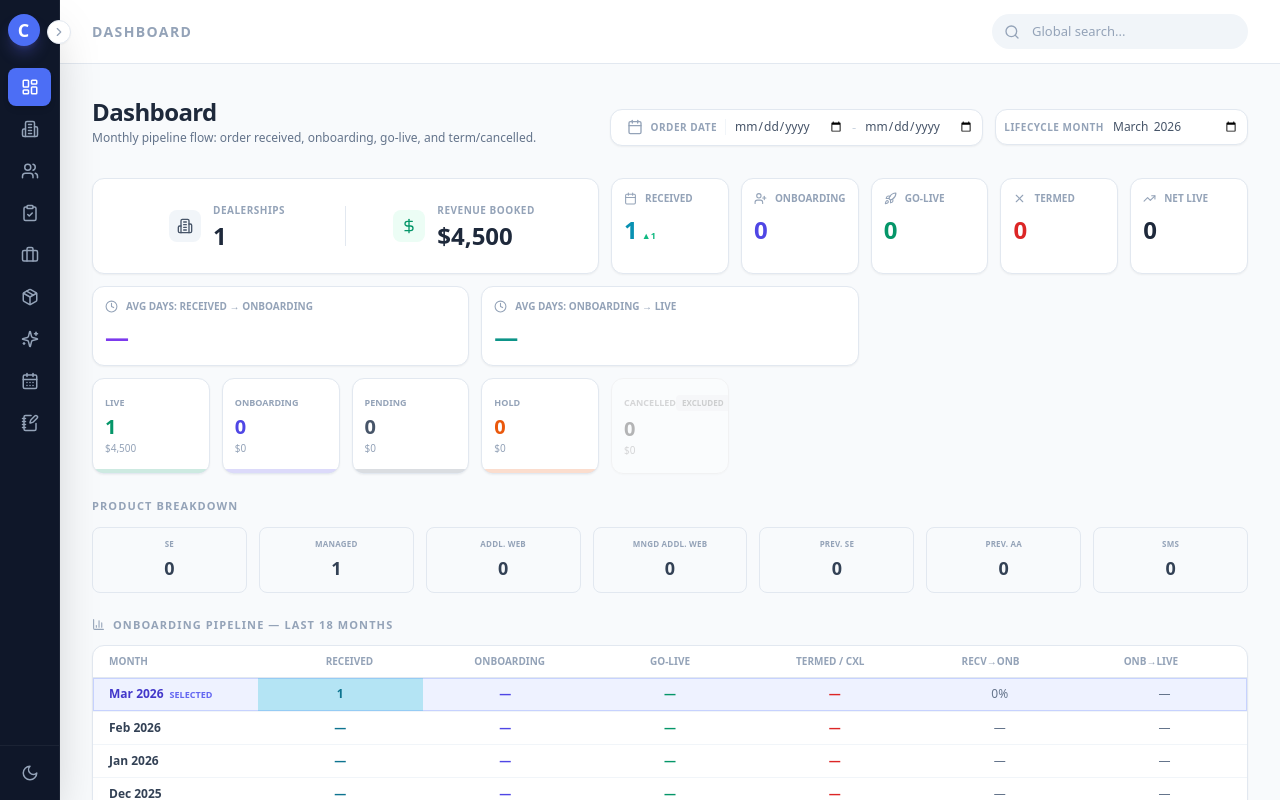
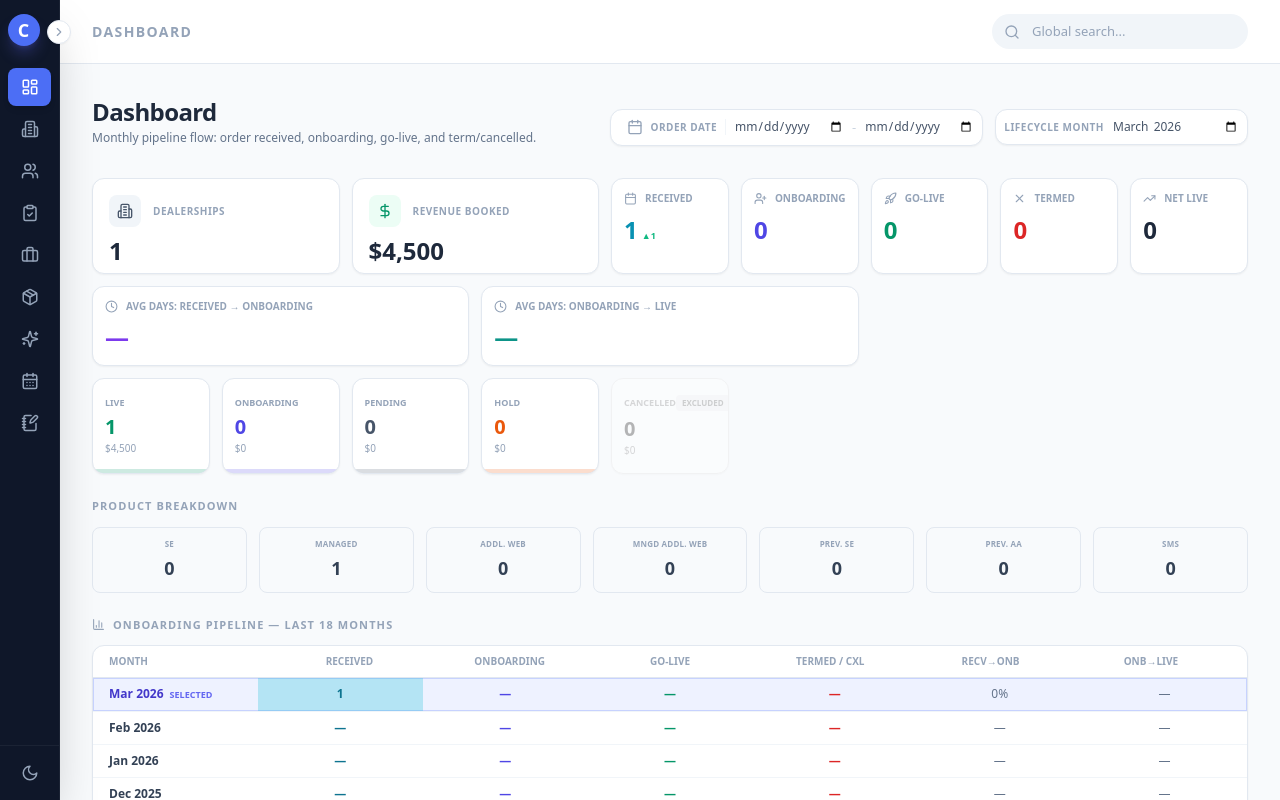
Before and after one commit to wallacejs2/DUBS, a React (Vite) app: page / in a window 1280 px wide. Shown: the top 800 px of the page. Built offline with nearby package versions, Linux system fonts and the light colour scheme.

Commit message:
Split dealership count and revenue booked into two separate cards
https://claude.ai/code/session_01Xj2YQZuyaFTPJmZJy82v7z

```diff
--- a/pages/DashboardPage.tsx
+++ b/pages/DashboardPage.tsx
@@ -375,26 +375,24 @@ const DashboardPage: React.FC<DashboardPageProps> = ({ onNavigateToDealerships }
 
       {/* Top metric cards */}
       <div className="grid grid-cols-2 md:grid-cols-4 xl:grid-cols-9 gap-3 mb-3">
-        <div className="col-span-2 md:col-span-4 xl:col-span-4 bg-white dark:bg-slate-900 p-4 rounded-xl border border-slate-200 dark:border-slate-800 shadow-sm flex items-center h-24 transition-colors">
-          <div className="flex-1 flex items-center justify-center gap-3">
+        <div className="col-span-1 md:col-span-2 xl:col-span-2 bg-white dark:bg-slate-900 p-4 rounded-xl border border-slate-200 dark:border-slate-800 shadow-sm flex flex-col justify-between h-24 transition-colors">
+          <div className="flex items-center gap-3 mb-2">
             <div className="p-2 bg-slate-100 dark:bg-slate-800 rounded-lg text-slate-600 dark:text-slate-300">
               <Building2 size={16} />
             </div>
-            <div>
-              <span className="text-[10px] font-bold text-slate-400 dark:text-slate-500 uppercase tracking-wider">Dealerships</span>
-              <div className="text-2xl font-extrabold text-slate-800 dark:text-slate-100">{dashboardMetrics.totalDealershipsCount}</div>
-            </div>
+            <span className="text-[10px] font-bold text-slate-400 dark:text-slate-500 uppercase tracking-wider">Dealerships</span>
           </div>
-          <div className="h-10 w-px bg-slate-200 dark:bg-slate-700"></div>
-          <div className="flex-1 flex items-center justify-center gap-3">
+          <div className="text-2xl font-extrabold text-slate-800 dark:text-slate-100">{dashboardMetrics.totalDealershipsCount}</div>
+        </div>
+
+        <div className="col-span-1 md:col-span-2 xl:col-span-2 bg-white dark:bg-slate-900 p-4 rounded-xl border border-slate-200 dark:border-slate-800 shadow-sm flex flex-col justify-between h-24 transition-colors">
+          <div className="flex items-center gap-3 mb-2">
             <div className="p-2 bg-emerald-50 dark:bg-emerald-900/30 rounded-lg text-emerald-600 dark:text-emerald-400">
               <DollarSign size={16} />
             </div>
-            <div>
-              <span className="text-[10px] font-bold text-slate-400 dark:text-slate-500 uppercase tracking-wider">Revenue Booked</span>
-              <div className="text-2xl font-extrabold text-slate-800 dark:text-slate-100">{formatCurrency(dashboardMetrics.totalRevenue)}</div>
-            </div>
+            <span className="text-[10px] font-bold text-slate-400 dark:text-slate-500 uppercase tracking-wider">Revenue Booked</span>
           </div>
+          <div className="text-2xl font-extrabold text-slate-800 dark:text-slate-100">{formatCurrency(dashboardMetrics.totalRevenue)}</div>
         </div>
 
         <div className="col-span-1 bg-white dark:bg-slate-900 p-3 rounded-xl border border-slate-200 dark:border-slate-800 shadow-sm h-24">
```
